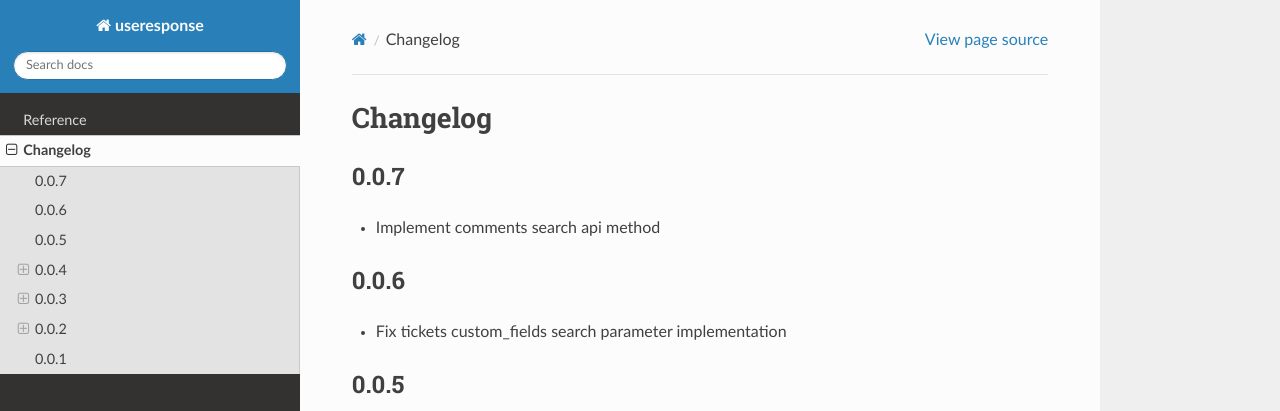
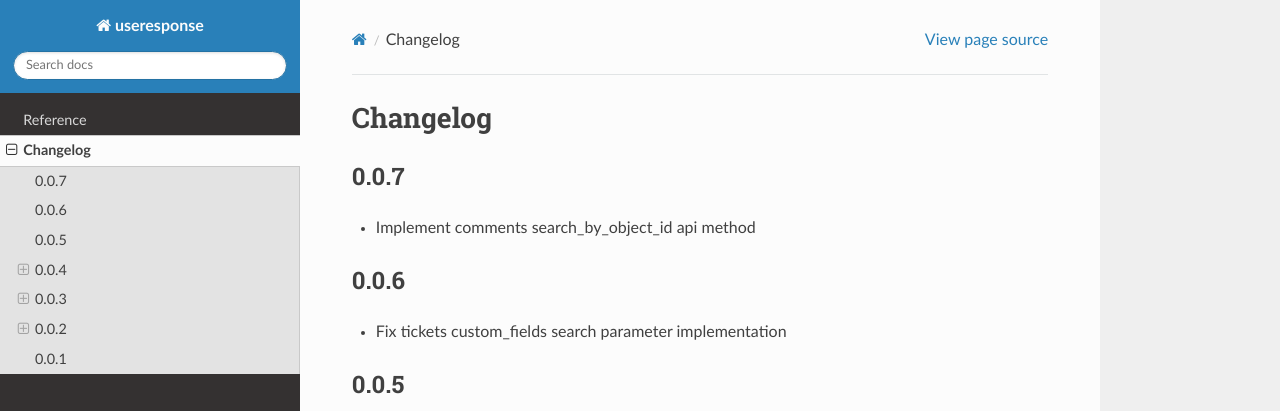
Before and after one commit to anxolerd/useresponse, a Sphinx documentation site: the page built from docs/changelog.rst, in a window 1280 px wide and 900 px high. Shown: the top 411 px of the window. Built offline with Sphinx 7.4.7 and the Read the Docs theme 2.0.0, drawn with Linux system fonts in a browser that asks for light colours.

Commit message:
Rename comments search by object_id method

```diff
--- a/CHANGELOG.rst
+++ b/CHANGELOG.rst
@@ -5,7 +5,7 @@
 0.0.7
 =====
 
-- Implement comments search api method
+- Implement comments search_by_object_id api method
 
 0.0.6
 =====
--- a/docs/reference/api/comments.rst
+++ b/docs/reference/api/comments.rst
@@ -3,7 +3,7 @@
 
 The following methods are implemented:
 
-- ``search``
+- ``search_by_object_id``
 
 .. automodule:: useresponse.api.comments
   :members:
```
Also changed, not shown: 1 other file.
